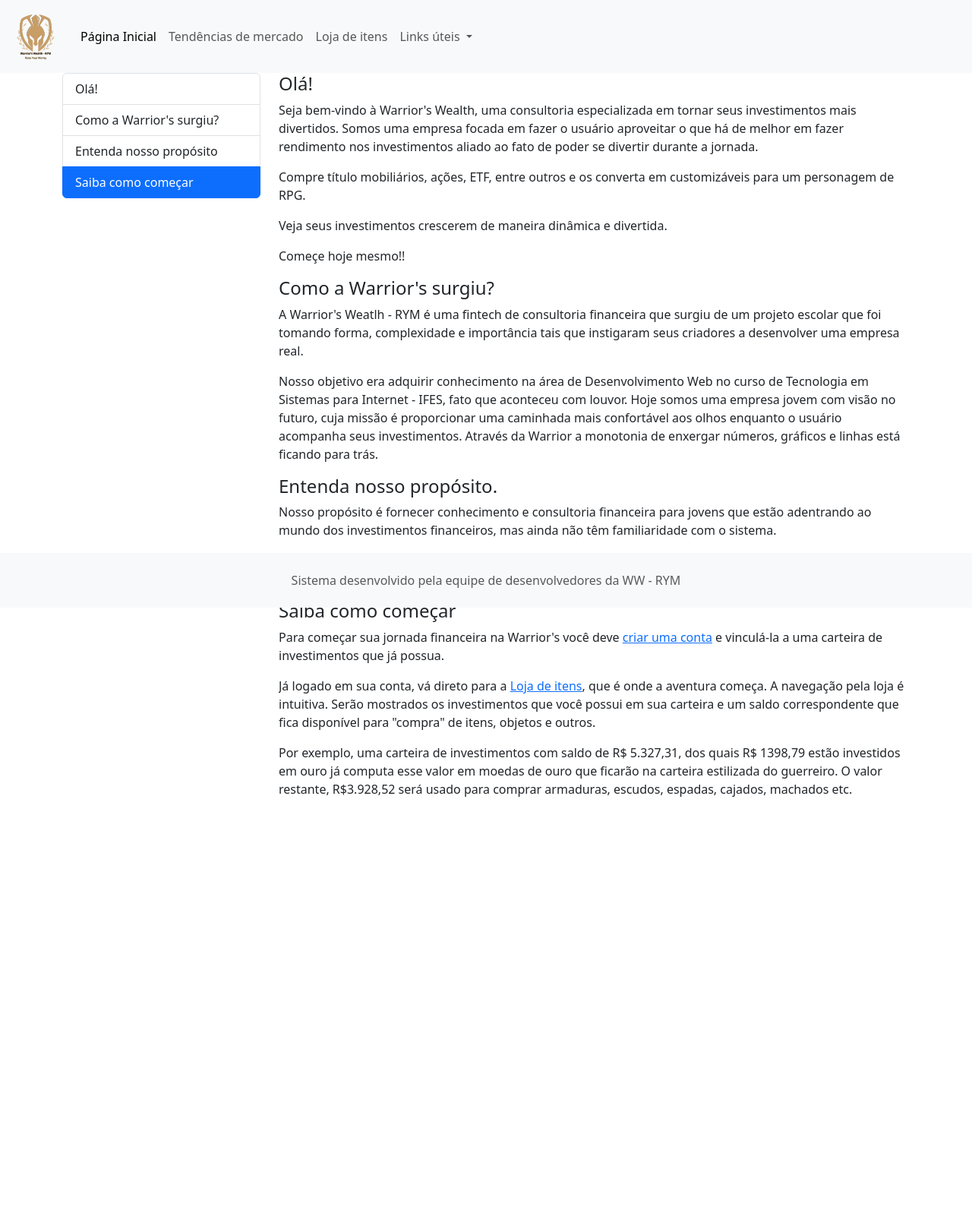
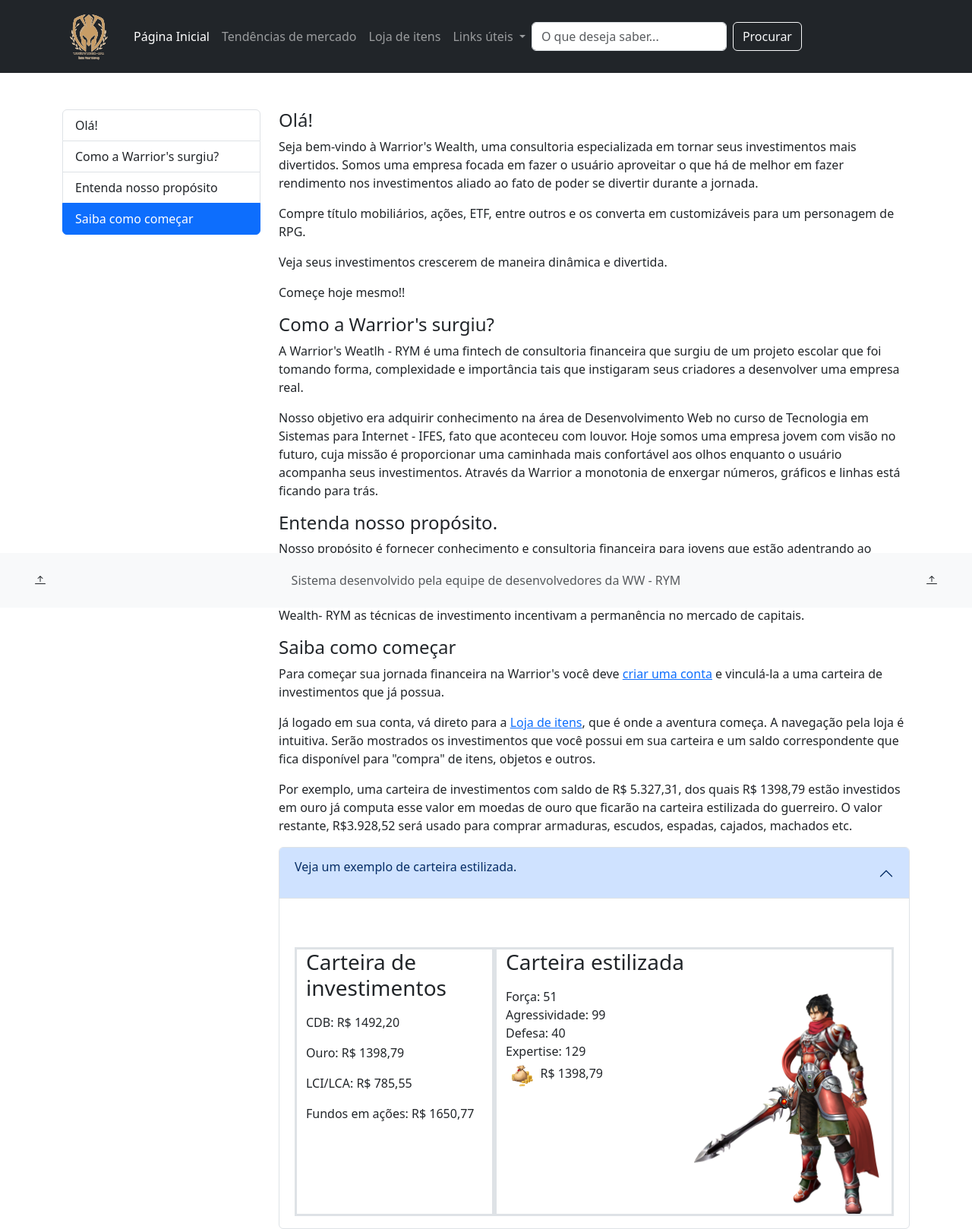
Before and after one commit to GGHeimer/Projeto-1---TCMD, a plain HTML site: page home.html in a window 1280 px wide. Shown: the whole page at 76% size. Before the commit the page ends 1067 px from the top, so only its background shows below. Drawn offline with nearby package versions, Linux system fonts and the light colour scheme.

Commit message:
Mudei bastante coisa no arquivo home.html principalmente. Ainda, essa pagina conta como atividade de DEV FRONT END I.

```diff
--- /dev/null
+++ b/css/geral.scss
@@ -0,0 +1,11 @@
+// Custom.scss
+// Option A: Include all of Bootstrap
+
+// Include any default variable overrides here (though functions won't be available)
+
+@import "../node_modules/bootstrap/scss/bootstrap";
+
+// Then add additional custom code here
+main {
+  background-color: #c89d66;
+}
--- a/home.html
+++ b/home.html
@@ -1,19 +1,24 @@
 <!DOCTYPE html>
 <html lang="pt-br">
+
 <head>
   <meta charset="UTF-8">
-    <meta name="viewport" content="width=device-width, initial-scale=1.0">
+  <meta name="viewport" content="width=device-width, initial-scale=1">
   <title>Home Page - Warrior's Wealth - RYM</title>
-    <link href="https://cdn.jsdelivr.net/npm/bootstrap@5.3.2/dist/css/bootstrap.min.css" rel="stylesheet" integrity="sha384-T3c6CoIi6uLrA9TneNEoa7RxnatzjcDSCmG1MXxSR1GAsXEV/Dwwykc2MPK8M2HN" crossorigin="anonymous">
+  <link href="https://cdn.jsdelivr.net/npm/bootstrap@5.3.2/dist/css/bootstrap.min.css" rel="stylesheet"
+    integrity="sha384-T3c6CoIi6uLrA9TneNEoa7RxnatzjcDSCmG1MXxSR1GAsXEV/Dwwykc2MPK8M2HN" crossorigin="anonymous">
+  <link rel="stylesheet" href="geral.scss" type="text/scss">
 </head>
+
 <body>
   <header>
 
-            <nav class="navbar navbar-expand-lg bg-body-tertiary">
+    <nav class="navbar navbar-expand-lg navbar-dark bg-dark" id="list-item-5">
 
-                <div class="container-fluid">
-                  <a class="navbar-brand" href="#"><img src="logo_png_sf.svg" width="70" height="70"/></a>
-                  <button class="navbar-toggler" type="button" data-bs-toggle="collapse" data-bs-target="#navbarNavDropdown" aria-controls="navbarNavDropdown" aria-expanded="false" aria-label="Toggle navigation">
+      <div class="container">
+        <a class="navbar-brand" href="#"><img src="img/logo_png_sf.svg" width="70" height="70" /></a>
+        <button class="navbar-toggler" type="button" data-bs-toggle="collapse" data-bs-target="#navbarNavDropdown"
+          aria-controls="navbarNavDropdown" aria-expanded="false" aria-label="Toggle navigation">
           <span class="navbar-toggler-icon"></span>
         </button>
         <div class="collapse navbar-collapse" id="navbarNavDropdown">
@@ -28,7 +33,8 @@
               <a class="nav-link" href="#">Loja de itens</a>
             </li>
             <li class="nav-item dropdown">
-                        <a class="nav-link dropdown-toggle" href="#" role="button" data-bs-toggle="dropdown" aria-expanded="false">
+              <a class="nav-link dropdown-toggle" href="#" role="button" data-bs-toggle="dropdown"
+                aria-expanded="false">
                 Links úteis
               </a>
               <ul class="dropdown-menu">
@@ -38,13 +44,18 @@
               </ul>
             </li>
           </ul>
+          <form class="d-flex" role="search">
+            <input class="form-control me-2" type="search" placeholder="O que deseja saber..." aria-label="Search">
+            <button class="btn btn-outline-light" type="submit">Procurar</button>
+          </form>
+
         </div>
       </div>
     </nav>
 
   </header>
   <main>
-      <div class="container">
+    <div class="container mt-5">
       <div class="row">
         <div class="col-3">
           <div id="list-example" class="list-group">
@@ -55,42 +66,120 @@
           </div>
         </div>
         <div class="col-9">
-              <div data-bs-spy="scroll" data-bs-target="#list-example" data-bs-smooth-scroll="true" class="scrollspy-example" tabindex="0">
+          <div data-bs-spy="scroll" data-bs-target="#list-example" data-bs-smooth-scroll="true"
+            class="scrollspy-example" tabindex="0">
             <div class="overflow-auto">
               <h4 id="list-item-1">Olá!</h4>
-                  <p>Seja bem-vindo à Warrior's Wealth, uma consultoria especializada em tornar seus investimentos mais divertidos.
-                  Somos uma empresa focada em fazer o usuário aproveitar o que há de melhor em fazer rendimento nos investimentos aliado
+              <p>Seja bem-vindo à Warrior's Wealth, uma consultoria especializada em tornar seus investimentos mais
+                divertidos.
+                Somos uma empresa focada em fazer o usuário aproveitar o que há de melhor em fazer rendimento nos
+                investimentos aliado
                 ao fato de poder se divertir durante a jornada.</p>
 
-                  <p>Compre título mobiliários, ações, ETF, entre outros e os converta em customizáveis para um personagem de RPG.</p>
+              <p>Compre título mobiliários, ações, ETF, entre outros e os converta em customizáveis para um personagem
+                de RPG.</p>
 
               <p>Veja seus investimentos crescerem de maneira dinâmica e divertida.</p>
 
               <p>Começe hoje mesmo!!</p>
               <h4 id="list-item-2">Como a Warrior's surgiu?</h4>
-                <p>A Warrior's Weatlh - RYM é uma fintech de consultoria financeira que surgiu de um projeto escolar que foi tomando forma, complexidade e importância tais que instigaram seus criadores a desenvolver uma empresa real.</p>
-                <p>Nosso objetivo era adquirir conhecimento na área de Desenvolvimento Web no curso de Tecnologia em Sistemas para Internet - IFES, fato que aconteceu com louvor. Hoje somos uma empresa jovem com visão no futuro, cuja missão é proporcionar uma caminhada mais confortável aos olhos enquanto o usuário acompanha seus investimentos. Através da Warrior a monotonia de enxergar números, gráficos e linhas está ficando para trás.</p>
+              <p>A Warrior's Weatlh - RYM é uma fintech de consultoria financeira que surgiu de um projeto escolar que
+                foi tomando forma, complexidade e importância tais que instigaram seus criadores a desenvolver uma
+                empresa real.</p>
+              <p>Nosso objetivo era adquirir conhecimento na área de Desenvolvimento Web no curso de Tecnologia em
+                Sistemas para Internet - IFES, fato que aconteceu com louvor. Hoje somos uma empresa jovem com visão no
+                futuro, cuja missão é proporcionar uma caminhada mais confortável aos olhos enquanto o usuário acompanha
+                seus investimentos. Através da Warrior a monotonia de enxergar números, gráficos e linhas está ficando
+                para trás.</p>
               <h4 id="list-item-3">Entenda nosso propósito.</h4>
-                <p>Nosso propósito é fornecer conhecimento e consultoria financeira para jovens que estão adentrando ao mundo dos investimentos financeiros, mas ainda não têm familiaridade com o sistema.</p>
-                <p>A maneira como a Warrior's vai acompanhá-los é a mágica do negócio - de maneira lúdica. Com a Warrior's Wealth- RYM as técnicas de investimento incentivam a permanência no mercado de capitais.</p>
+              <p>Nosso propósito é fornecer conhecimento e consultoria financeira para jovens que estão adentrando ao
+                mundo dos investimentos financeiros, mas ainda não têm familiaridade com o sistema.</p>
+              <p>A maneira como a Warrior's vai acompanhá-los é a mágica do negócio - de maneira lúdica. Com a Warrior's
+                Wealth- RYM as técnicas de investimento incentivam a permanência no mercado de capitais.</p>
               <h4 id="list-item-4">Saiba como começar</h4>
-                <p>Para começar sua jornada financeira na Warrior's você deve <a href="#">criar uma conta</a> e vinculá-la a uma carteira de investimentos que já possua.</p>
-                <p>Já logado em sua conta, vá direto para a <a href="#">Loja de itens</a>, que é onde a aventura começa. A navegação pela loja é intuitiva. Serão mostrados os investimentos que você possui em sua carteira e um saldo correspondente que fica disponível para "compra" de itens, objetos e outros. </p>
-                <p> Por exemplo, uma carteira de investimentos com saldo de R$ 5.327,31, dos quais R$ 1398,79 estão investidos em ouro já computa esse valor em moedas de ouro que ficarão na carteira estilizada do guerreiro. O valor restante, R$3.928,52 será usado para comprar armaduras, escudos, espadas, cajados, machados etc.</p>
+              <p>Para começar sua jornada financeira na Warrior's você deve <a href="#">criar uma conta</a> e vinculá-la
+                a uma carteira de investimentos que já possua.</p>
+              <p>Já logado em sua conta, vá direto para a <a href="#">Loja de itens</a>, que é onde a aventura começa. A
+                navegação pela loja é intuitiva. Serão mostrados os investimentos que você possui em sua carteira e um
+                saldo correspondente que fica disponível para "compra" de itens, objetos e outros. </p>
+              <p> Por exemplo, uma carteira de investimentos com saldo de R$ 5.327,31, dos quais R$ 1398,79 estão
+                investidos em ouro já computa esse valor em moedas de ouro que ficarão na carteira estilizada do
+                guerreiro. O valor restante, R$3.928,52 será usado para comprar armaduras, escudos, espadas, cajados,
+                machados etc.</p>
+            </div>
+            <div class="accordion" id="accordionExample">
+              <div class="accordion-item">
+                <h2 class="accordion-header">
+                  <button class="accordion-button" type="button" data-bs-toggle="collapse"
+                    data-bs-target="#collapseOne" aria-expanded="false" aria-controls="collapseOne">
+                    <p>Veja um exemplo de carteira estilizada.</p>
+                  </button>
+                </h2>
+                <div id="collapseOne" class="accordion-collapse collapse show" data-bs-parent="#accordionExample">
+                  <div class="accordion-body d-flex justify-content-sm-around align-items-center">
+                    <div class="container mt-5">
+                      <div class="row">
+                        <div class="col-sm-4 border border-3">
+                          <h3 class="mb-3">Carteira de investimentos</h3>
+                          <p>CDB: R$ 1492,20</p>
+                          <p>Ouro: R$ 1398,79</p>
+                          <p>LCI/LCA: R$ 785,55</p>
+                          <p>Fundos em ações: R$ 1650,77</p>
+                        </div>
+                        <div class="col-sm-8 border border-3">
+                          <h3 class="mb-3">Carteira estilizada</h3>
+                          <div class="d-flex">
+                            <ul class="list-unstyled">
+                              <li>Força: 51</li>
+                              <li>Agressividade: 99</li>
+                              <li>Defesa: 40</li>
+                              <li>Expertise: 129</li>
+                              <li><img src="img/ouro.png" class="col-2"> R$ 1398,79</li>
+                            </ul>
+                            <img src="img/guerreiro.png" class="col-6" />
+                          </div>
+                        </div>
+
+                      </div>
+
+                    </div>
+
+                  </div>
+                </div>
+
               </div>
             </div>
           </div>
         </div>
       </div>
+    </div>
+
+    </div>
   </main>
+
   <footer class="navbar fixed-bottom bg-body-tertiary">
-        <div class="container-fluid justify-content-center p-3">
-          <span class="text-muted">Sistema desenvolvido pela equipe de desenvolvedores da WW - RYM</span>
+    <div class="container-fluid col-1">
+      <a class="list-group-item list-group-item-action d-flex justify-content-center align-items-center" href="#list-item-5"><svg xmlns="http://www.w3.org/2000/svg" width="22" height="16" fill="currentColor" class="bi bi-arrow-bar-up" viewBox="0 0 16 16">
+        <path fill-rule="evenodd" d="M8 10a.5.5 0 0 0 .5-.5V3.707l2.146 2.147a.5.5 0 0 0 .708-.708l-3-3a.5.5 0 0 0-.708 0l-3 3a.5.5 0 1 0 .708.708L7.5 3.707V9.5a.5.5 0 0 0 .5.5m-7 2.5a.5.5 0 0 1 .5-.5h13a.5.5 0 0 1 0 1h-13a.5.5 0 0 1-.5-.5"/>
+      </svg></a>
+    </div>
+    <div class="container-fluid justify-content-center p-3 col-10">
+
+      <span class="text-muted d-flex justify-around">Sistema desenvolvido pela equipe de desenvolvedores da WW - RYM</span>
+    </div>
+    <div class="container-fluid col-1" id="share-icon">
+      <a class="list-group-item list-group-item-action d-flex justify-content-center align-items-center" href="#list-item-5"><svg xmlns="http://www.w3.org/2000/svg" width="22" height="16" fill="currentColor" class="bi bi-arrow-bar-up" viewBox="0 0 16 16">
+        <path fill-rule="evenodd" d="M8 10a.5.5 0 0 0 .5-.5V3.707l2.146 2.147a.5.5 0 0 0 .708-.708l-3-3a.5.5 0 0 0-.708 0l-3 3a.5.5 0 1 0 .708.708L7.5 3.707V9.5a.5.5 0 0 0 .5.5m-7 2.5a.5.5 0 0 1 .5-.5h13a.5.5 0 0 1 0 1h-13a.5.5 0 0 1-.5-.5"/>
+      </svg></a>
     </div>
   </footer>
 
 
-    <script src="https://code.jquery.com/jquery-3.7.1.js" integrity="sha256-eKhayi8LEQwp4NKxN+CfCh+3qOVUtJn3QNZ0TciWLP4=" crossorigin="anonymous"></script>
-    <script src="https://cdn.jsdelivr.net/npm/bootstrap@5.3.2/dist/js/bootstrap.bundle.min.js" integrity="sha384-C6RzsynM9kWDrMNeT87bh95OGNyZPhcTNXj1NW7RuBCsyN/o0jlpcV8Qyq46cDfL" crossorigin="anonymous"></script>
+  <script src="https://code.jquery.com/jquery-3.7.1.js" integrity="sha256-eKhayi8LEQwp4NKxN+CfCh+3qOVUtJn3QNZ0TciWLP4="
+    crossorigin="anonymous"></script>
+  <script src="https://cdn.jsdelivr.net/npm/bootstrap@5.3.2/dist/js/bootstrap.bundle.min.js"
+    integrity="sha384-C6RzsynM9kWDrMNeT87bh95OGNyZPhcTNXj1NW7RuBCsyN/o0jlpcV8Qyq46cDfL"
+    crossorigin="anonymous"></script>
 </body>
+
 </html>
```
Also changed, not shown: README.txt (deleted), css/cursos.css (renamed from cursos.css), css/style.css (renamed from style.css), css/war.css (renamed from war.css), img/guerreiro.png (added), img/logo_png_sf.svg (renamed from logo_png_sf.svg), img/logomarca_logotipo.v1.1.svg (renamed from logomarca_logotipo.v1.1.svg), img/logomarca_logotipo.v1.svg (renamed from logomarca_logotipo.v1.svg), img/logomarca_logotipo.v2.svg (renamed from logomarca_logotipo.v2.svg), img/logomarca_logotipo.v3.svg (renamed from logomarca_logotipo.v3.svg), img/logomarca_logotipo.v4.svg (renamed from logomarca_logotipo.v4.svg), img/ouro.png (added), outros/README.txt (added), 2 other files. Lines whose indentation alone changed are shown as unchanged.
